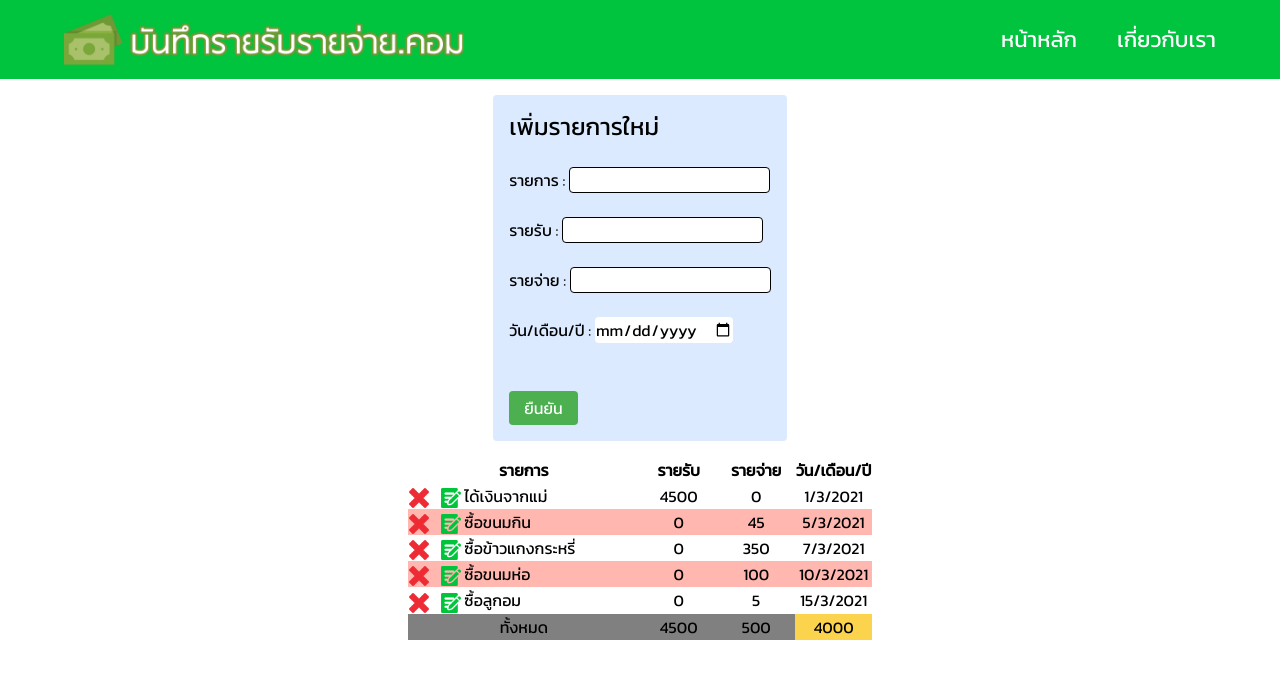
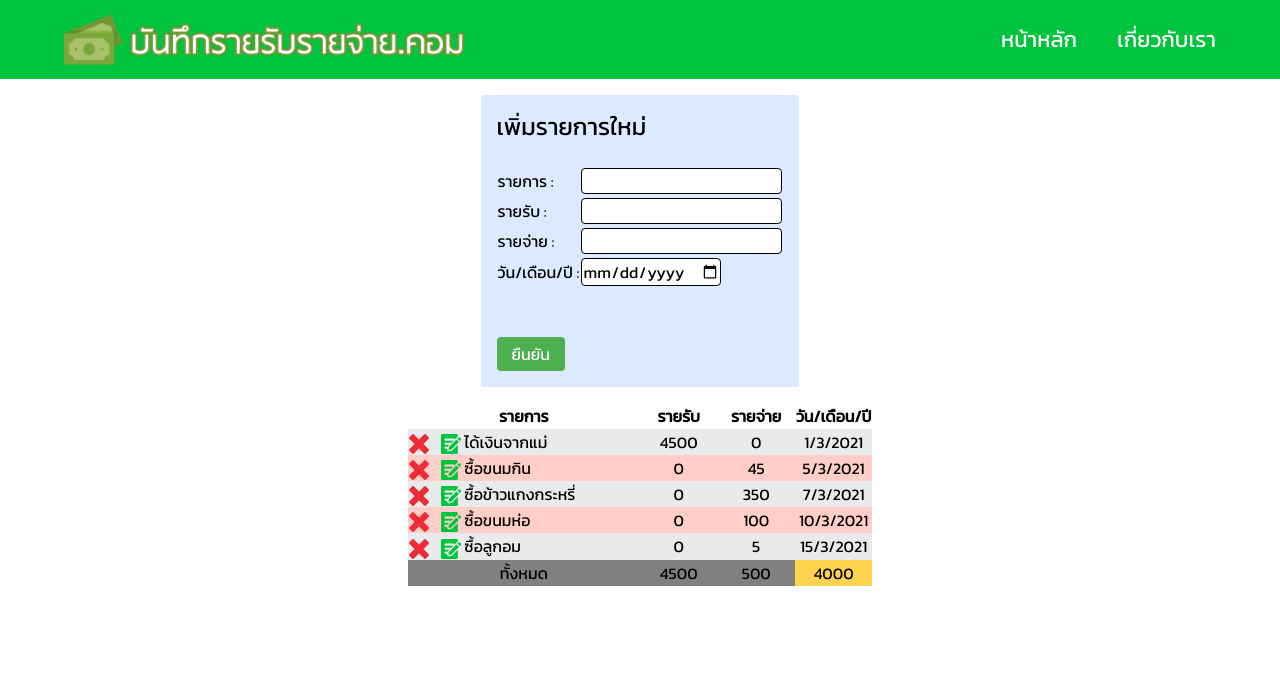
Before and after one commit to lengleng9090/INT203_62130500034_Groupwork_SPA, a Vue app: page / in a window 1280 px wide. Shown: the top 678 px of the page. Built offline with nearby package versions, Linux system fonts and the light colour scheme; data requests are answered from the project's data file.

Commit message:
62130500034 [UPDATE]Home.vue improve form to table & Table.vue change color column

```diff
--- a/src/components/Table.vue
+++ b/src/components/Table.vue
@@ -1,7 +1,7 @@
 <template>
   <table class="table-fixed mx-auto p-5">
     <thead>
-      <tr>
+      <tr style="background-color:white;">
         <th class="w-1/2 ...">รายการ</th>
         <th class="w-1/6 ...">รายรับ</th>
         <th class="w-1/6 ...">รายจ่าย</th>
@@ -101,6 +101,9 @@ export default {
   word-wrap: break-word;
 }
 tr:nth-child(even) {
-  background-color: #ffb7af;
+  background-color: #ffcec8;
+}
+tr:nth-child(odd){
+   background-color: #e8eaeb;
 }
 </style>
--- a/src/views/Home.vue
+++ b/src/views/Home.vue
@@ -2,55 +2,96 @@
   <navigation-bar />
   <div class="flex justify-between">
     <div class="inline-block" />
-    <form
-      class="space-y-6 m-4 p-4 inline-block bg-blue-100 rounded"
-      @submit.prevent=""
-    >
+    <div class="space-y-6 m-4 p-4 inline-block bg-blue-100 rounded">
       <h1 v-if="!isEdit" class="text-2xl">เพิ่มรายการใหม่</h1>
       <h1 v-else class="text-2xl">แก้ไขข้อมูล</h1>
-      <p>
-        รายการ :
+      <table>
+        <tr>
+          <td>รายการ :</td>
+          <td>
             <input
               type="text"
               class="border border-black rounded"
               v-model="enteredDescription"
             />
-      </p>
+          </td>
+        </tr>
+        <tr>
+          <td colspan="2">
             <sup v-show="unavailableDescription"
               >*โปรดเติมข้อความในช่องว่างให้เรียบร้อย</sup
             >
-      <p>
-        รายรับ :
+          </td>
+        </tr>
+
+        <tr>
+          <td>รายรับ :</td>
+          <td>
             <input
               type="number"
               class="border border-black rounded"
               v-model="enteredReceivable"
             />
-      </p>
+          </td>
+        </tr>
+
+        <tr>
+          <td colspan="2">
             <sup v-show="unavailableReceivable"
               >*โปรดระบุจำนวนเงินให้เรียบร้อย (หากไม่มีให้ใส่ 0)</sup
             >
-      <p>
-        รายจ่าย :
+          </td>
+        </tr>
+
+        <tr>
+          <td>รายจ่าย :</td>
+          <td>
             <input
               type="number"
               class="border border-black rounded"
               v-model="enteredPayable"
             />
-      </p>
+          </td>
+        </tr>
+        <tr>
+          <td colspan="2">
             <sup v-show="unavailablePayable"
               >*โปรดระบุจำนวนเงินให้เรียบร้อย (หากไม่มีให้ใส่ 0)</sup
             >
-      <p>
-        วัน/เดือน/ปี :
-        <input class="bg-white rounded" type="date" v-model="enteredDate" />
-      </p>
-      <sup v-show="unavailableDate">*โปรดระบุ วัน/เดือน/ปี ให้เรียบร้อย</sup>
+          </td>
+        </tr>
+
+        <tr>
+          <td>วัน/เดือน/ปี :</td>
+          <td>
+            <input class="border border-black rounded" type="date" v-model="enteredDate" />
+          </td>
+        </tr>
+        <tr>
+          <td colspan="2">
+            <sup v-show="unavailableDate"
+              >*โปรดระบุ วัน/เดือน/ปี ให้เรียบร้อย</sup
+            >
+          </td>
+        </tr>
+      </table>
       <br />
-      <!-- <input type="submit" value="ยืนยัน" /> -->
-      <button v-on:click="submitForm" style="background-color: #4CAF50;" class="rounded mr-4">ยืนยัน</button>
-      <button v-on:click="cancelEdit" v-show="isEdit" style="background-color: #EF3340;" class="rounded">ยกเลิก</button>
-    </form>
+      <button
+        v-on:click="submitForm"
+        style="background-color: #4caf50"
+        class="rounded mr-4"
+      >
+        ยืนยัน
+      </button>
+      <button
+        v-on:click="cancelEdit"
+        v-show="isEdit"
+        style="background-color: #ef3340"
+        class="rounded"
+      >
+        ยกเลิก
+      </button>
+    </div>
     <div class="inline-block" />
   </div>
 
@@ -67,37 +108,57 @@ export default {
   },
   data() {
     return {
-      enteredDescription:"",
-      enteredReceivable:null,
-      enteredPayable:null,
-      enteredDate:"",
-      unavailableDescription:false,
-      unavailableReceivable:false,
-      unavailablePayable:false,
-      unavailableDate:false,
-      isEdit:false,
-      editId:null,
+      enteredDescription: "",
+      enteredReceivable: null,
+      enteredPayable: null,
+      enteredDate: "",
+      unavailableDescription: false,
+      unavailableReceivable: false,
+      unavailablePayable: false,
+      unavailableDate: false,
+      isEdit: false,
+      editId: null,
       results: [],
     };
   },
   methods: {
-    submitForm(){
-      this.unavailableDescription = this.enteredDescription === "" ? true : false;
-      this.unavailableReceivable = (this.enteredReceivable=== null || this.enteredReceivable==="")? true : false;
-      this.unavailablePayable = (this.enteredPayable=== null ||this.enteredPayable==="") ? true : false;
+    submitForm() {
+      this.unavailableDescription =
+        this.enteredDescription === "" ? true : false;
+      this.unavailableReceivable =
+        this.enteredReceivable === null || this.enteredReceivable === ""
+          ? true
+          : false;
+      this.unavailablePayable =
+        this.enteredPayable === null || this.enteredPayable === ""
+          ? true
+          : false;
       this.unavailableDate = this.enteredDate === "" ? true : false;
-      if(this.unavailableDescription || this.unavailableReceivable || this.unavailablePayable || this.unavailableDate){
+      if (
+        this.unavailableDescription ||
+        this.unavailableReceivable ||
+        this.unavailablePayable ||
+        this.unavailableDate
+      ) {
         return;
       }
       this.enteredReceivable = parseInt(this.enteredReceivable);
       this.enteredPayable = parseInt(this.enteredPayable);
-      if(this.isEdit ===true){
-        this.editData({description:this.enteredDescription,receivable:this.enteredReceivable,payable:this.enteredPayable,date:this.enteredDate});
+      if (this.isEdit === true) {
+        this.editData({
+          description: this.enteredDescription,
+          receivable: this.enteredReceivable,
+          payable: this.enteredPayable,
+          date: this.enteredDate,
+        });
+      } else {
+        this.postData({
+          description: this.enteredDescription,
+          receivable: this.enteredReceivable,
+          payable: this.enteredPayable,
+          date: this.enteredDate,
+        });
       }
-      else{
-        this.postData({description:this.enteredDescription,receivable:this.enteredReceivable,payable:this.enteredPayable,date:this.enteredDate});
-      }
-
     },
     async getData() {
       try {
@@ -108,44 +169,46 @@ export default {
         console.log(error);
       }
     },
-    async postData(newRecord){
-      try{
+    async postData(newRecord) {
+      try {
         const response = await fetch("http://localhost:5000/Ledger", {
-          method:"POST",
+          method: "POST",
           headers: { "content-type": "application/json" },
           body: JSON.stringify({
             description: newRecord.description,
             receivable: newRecord.receivable,
             payable: newRecord.payable,
-            date: newRecord.date
-          })
+            date: newRecord.date,
+          }),
         });
         const data = await response.json();
         this.results = [...this.results, data];
-        this.enteredDescription="";
-      this.enteredReceivable=null;
-      this.enteredPayable=null;
-      this.enteredDate="";
-      }catch(error){
+        this.enteredDescription = "";
+        this.enteredReceivable = null;
+        this.enteredPayable = null;
+        this.enteredDate = "";
+      } catch (error) {
         console.log(error);
       }
     },
-    showData(oldRecord){
+    showData(oldRecord) {
       this.isEdit = true;
       this.editId = oldRecord.id;
       this.enteredDescription = oldRecord.description;
       this.enteredReceivable = oldRecord.receivable;
       this.enteredPayable = oldRecord.payable;
       this.enteredDate = oldRecord.date;
-      this.unavailableDescription =false;
-      this.unavailableReceivable =false;
-      this.unavailablePayable =false;
-      this.unavailableDate =false;
+      this.unavailableDescription = false;
+      this.unavailableReceivable = false;
+      this.unavailablePayable = false;
+      this.unavailableDate = false;
     },
-    async editData(editRecord){
-      try{
-      const response = await fetch("http://localhost:5000/Ledger/"+this.editId, {
-        method:"PUT",
+    async editData(editRecord) {
+      try {
+        const response = await fetch(
+          "http://localhost:5000/Ledger/" + this.editId,
+          {
+            method: "PUT",
             headers: {
               "content-type": "application/json",
             },
@@ -153,33 +216,41 @@ export default {
               description: editRecord.description,
               receivable: editRecord.receivable,
               payable: editRecord.payable,
-              date: editRecord.date
-            })
-      });
+              date: editRecord.date,
+            }),
+          }
+        );
         const data = await response.json();
-      this.results = this.results.map((result)=>
+        this.results = this.results.map((result) =>
           result.id === this.editId
-       ?{...result,description:data.description,receivable:data.receivable,payable:data.payable,date:data.date}
-       : result);
+            ? {
+                ...result,
+                description: data.description,
+                receivable: data.receivable,
+                payable: data.payable,
+                date: data.date,
+              }
+            : result
+        );
         this.isEdit = false;
-       this.enteredDescription="";
-      this.enteredReceivable=null;
-      this.enteredPayable=null;
-      this.enteredDate="";
-      this.editId="";
-      }catch(error){
+        this.enteredDescription = "";
+        this.enteredReceivable = null;
+        this.enteredPayable = null;
+        this.enteredDate = "";
+        this.editId = "";
+      } catch (error) {
         console.log(error);
       }
     },
-    cancelEdit(){
+    cancelEdit() {
       this.isEdit = false;
-      this.enteredDescription="";
-      this.enteredReceivable=null;
-      this.enteredPayable=null;
-      this.enteredDate="";
-      this.editId="";
+      this.enteredDescription = "";
+      this.enteredReceivable = null;
+      this.enteredPayable = null;
+      this.enteredDate = "";
+      this.editId = "";
     },
-    async deleteData(deleteRecord){
+    async deleteData(deleteRecord) {
       try {
         await fetch("http://localhost:5000/Ledger/" + deleteRecord.id, {
           method: "DELETE",
@@ -190,7 +261,7 @@ export default {
       } catch (error) {
         console.log(error);
       }
-    }
+    },
   },
   async created() {
     this.results = await this.getData();
```
Lines whose indentation alone changed are shown as unchanged.
